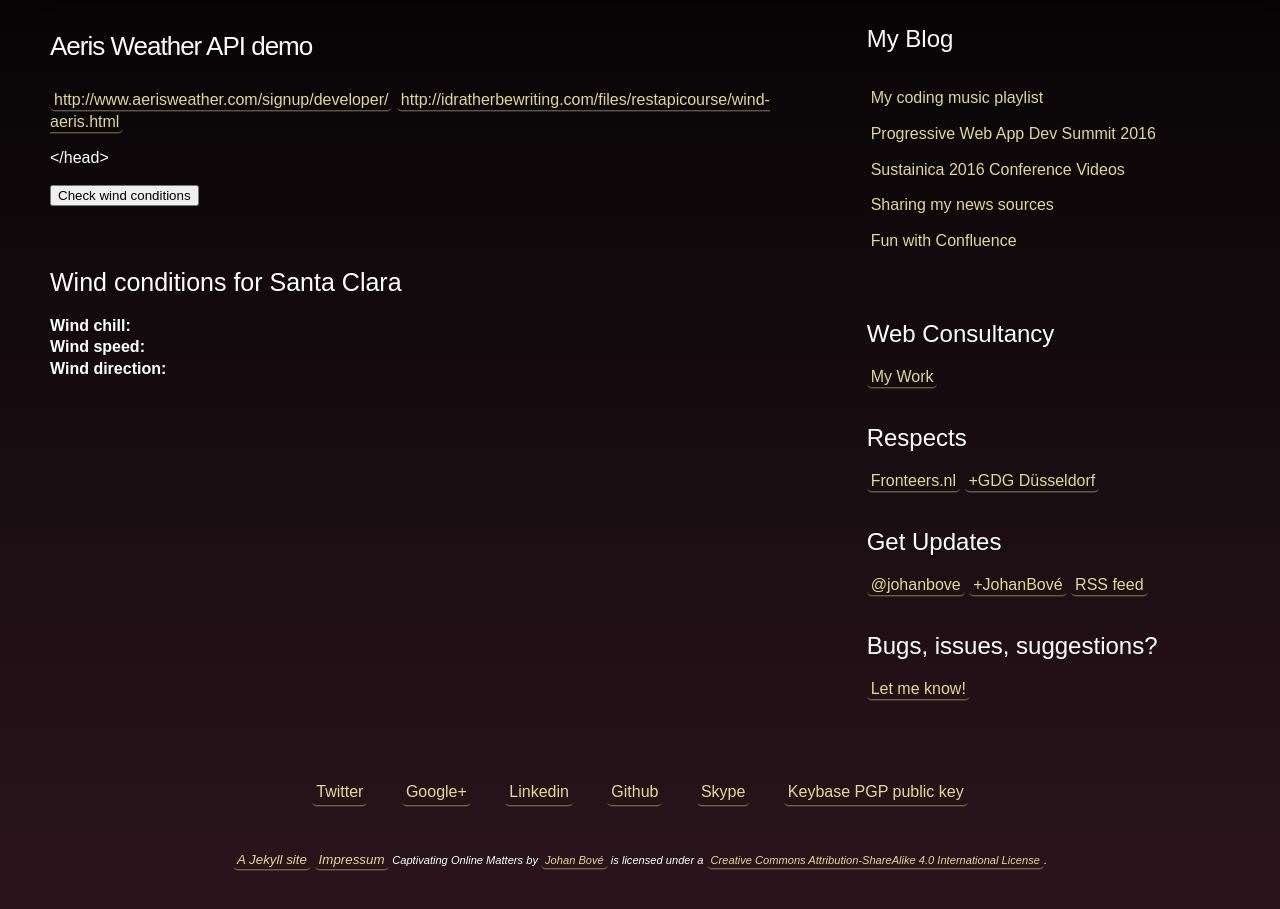
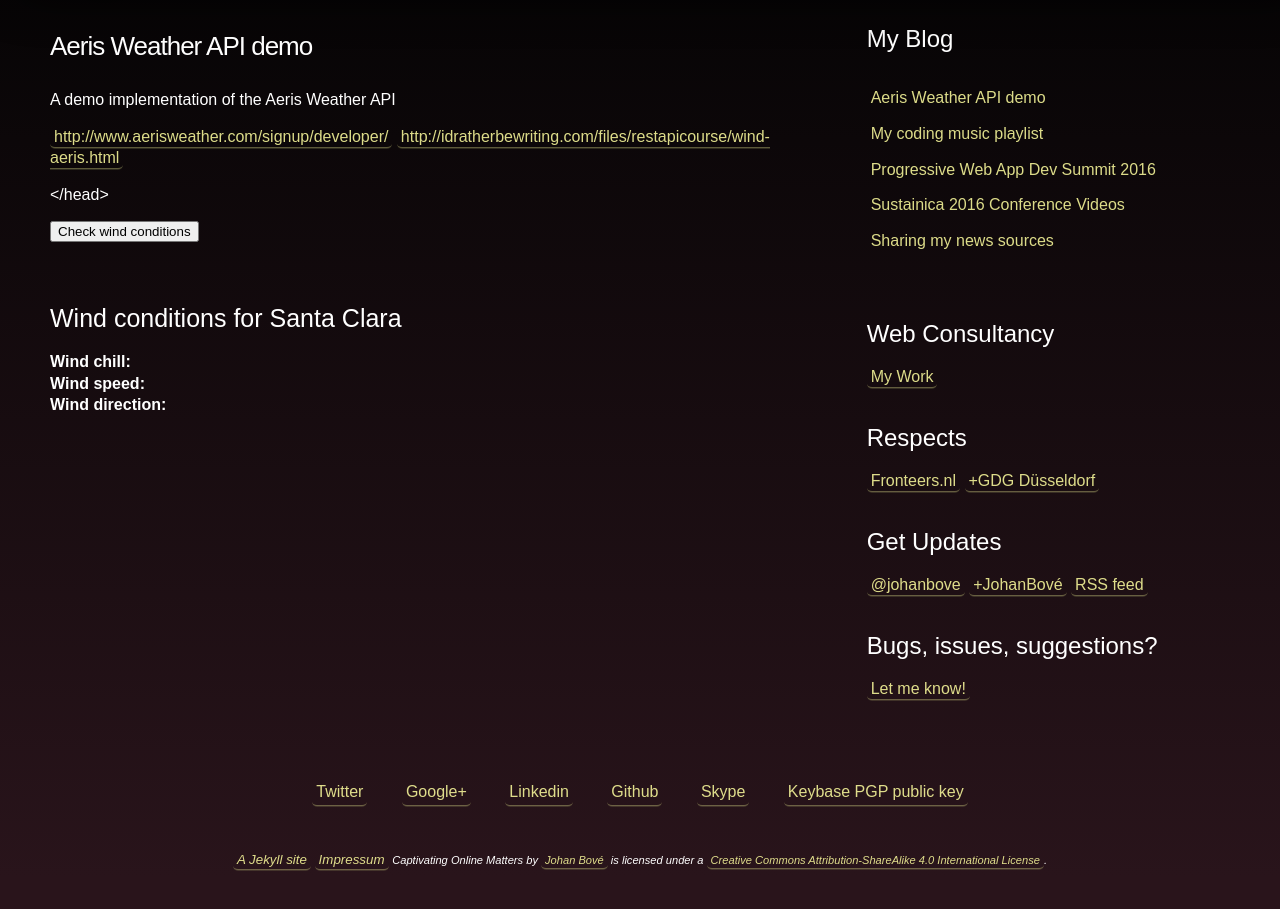
Before and after one commit to johanbove/johanbove.github.io, a Jekyll site: the page built from _posts/2016-06-21-aeris-weather-api.md, in a window 1280 px wide and 1051 px high. Shown: the part 142-1051 px from the top of the window. Built offline with Jekyll 4.4.1, drawn with Linux system fonts in a browser that asks for light colours.

Commit message:
Update post

```diff
--- a/_posts/2016-06-21-aeris-weather-api.md
+++ b/_posts/2016-06-21-aeris-weather-api.md
@@ -1,7 +1,10 @@
 ---
 layout: page
 title: "Aeris Weather API demo"
+categories: blog
 ---
+
+A demo implementation of the Aeris Weather API
 
 <http://www.aerisweather.com/signup/developer/>
 <http://idratherbewriting.com/files/restapicourse/wind-aeris.html>
```
